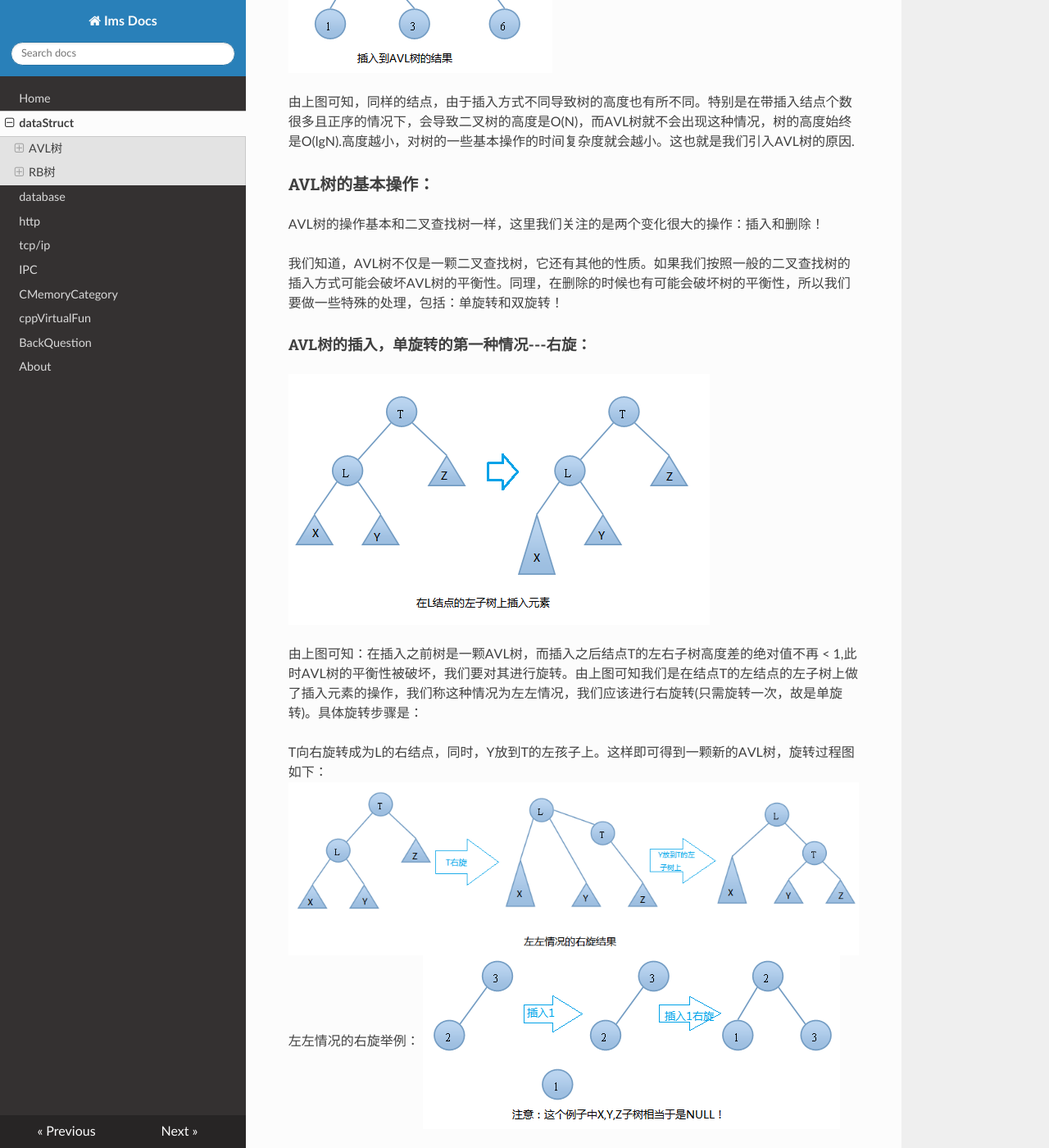
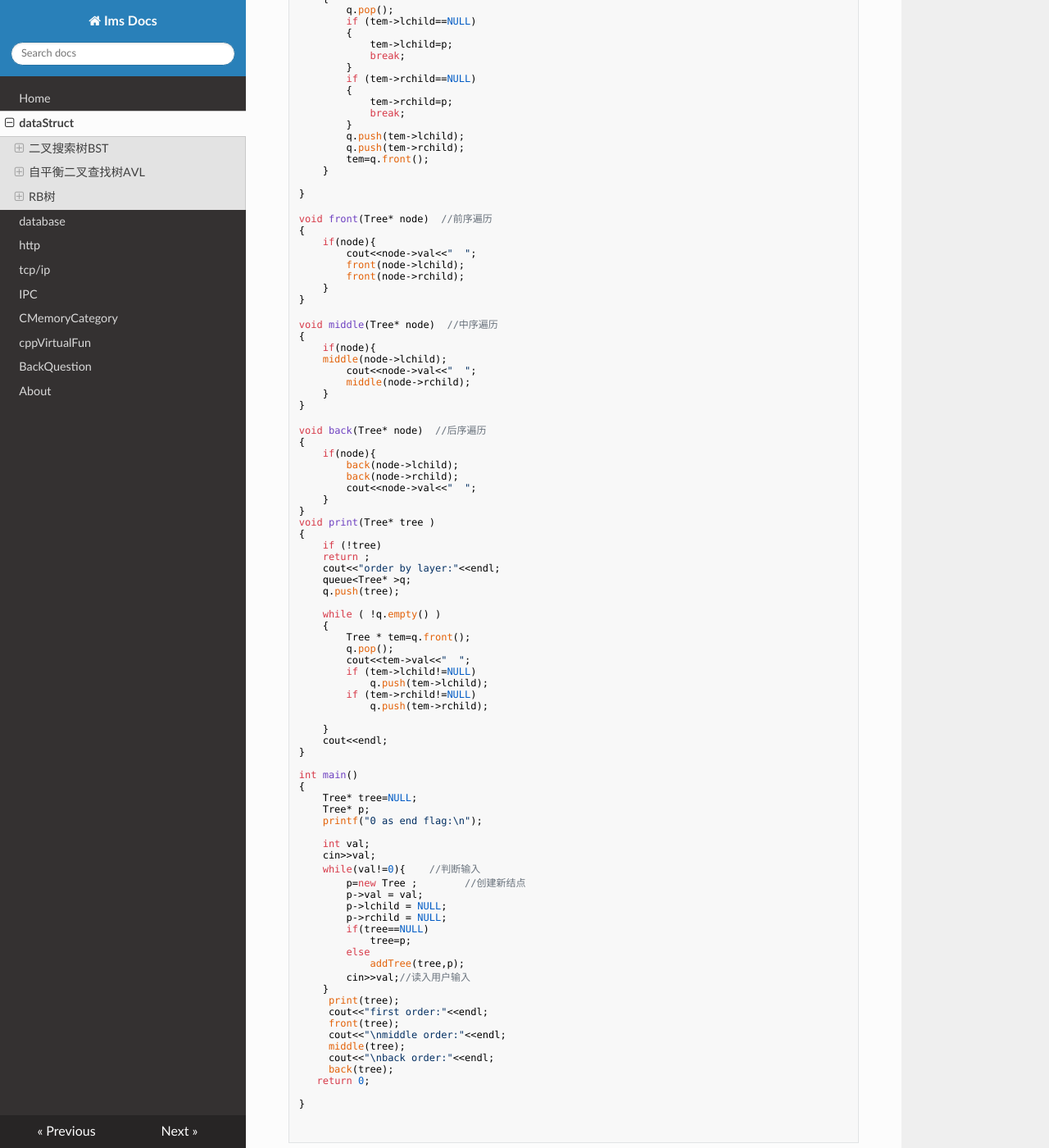
Before and after one commit to ims0/mkdocs, an MkDocs documentation site: the page built from docs/dataStruct.md, in a window 1280 px wide and 1400 px high, scrolled down 1549 px. Shown: the whole window at 82% size. Built offline with MkDocs 1.6.1, drawn with Linux system fonts in a browser that asks for light colours; nearby versions of some CDN libraries; some of the changed text lies outside the part shown.

Commit message:
add 二叉搜索树BST

````diff
--- a/docs/dataStruct.md
+++ b/docs/dataStruct.md
@@ -1,9 +1,185 @@
 [toc]
+
 
 # data Struct
 
-## AVL树
-### AVL树(平衡二叉树)
+## 二叉搜索树BST
+*Binary Search Tree*
+
+### BST树定义
++ 二叉查找树的节点包含键值key。它的左子树不为空，那么左子树上所有节点的key都小于根节点的key; 它的右子树不为空，那么右子树上所有节点的key都大于根节点的key
++ 它的左右子树也分为二叉排序树。
+
+### 前序遍历DLR
+*根结点 ---> 左子树 ---> 右子树*
+```
+void front(Tree* node)  //前序遍历
+{
+	if(node){
+		cout << node->val <<"  ";
+		front(node->lchild);
+		front(node->rchild);
+	}
+}
+```
+
+### 中序遍历LDR
+*左子树---> 根结点 ---> 右子树*
+
+```
+void middle(Tree* node)  //中序遍历
+{
+	if(node){
+        middle(node->lchild);
+		cout<<node->val<<"  ";
+		middle(node->rchild);
+	}
+}
+```
+### 后序遍历LRD
+*左子树 ---> 右子树 ---> 根结点*
+
+```
+void back(Tree* node)  //后序遍历
+{
+	if(node){
+		back(node->lchild);
+		back(node->rchild);
+		cout<<node->val<<"  ";
+	}
+}
+```
+
+### test 程序
+```
+#include<queue>
+#include<iostream>
+using namespace std;
+
+struct Tree{
+	int val;            //结点数据
+	struct Tree *lchild;        //左孩子
+	struct Tree *rchild;        //右孩子
+};
+
+void addTree(Tree*  node,Tree*  p)  //创造二叉树
+{
+	queue<Tree* >q;
+	q.push(node);
+	Tree * tem=q.front();
+	while (!q.empty())
+	{
+		q.pop();
+		if (tem->lchild==NULL)
+		{
+			tem->lchild=p;
+			break;
+		}
+		if (tem->rchild==NULL)
+		{
+			tem->rchild=p;
+			break;
+		}
+		q.push(tem->lchild);
+		q.push(tem->rchild);
+		tem=q.front();
+	}
+
+}
+
+void front(Tree* node)  //前序遍历
+{
+	if(node){
+		cout<<node->val<<"  ";
+		front(node->lchild);
+		front(node->rchild);
+	}
+}
+
+void middle(Tree* node)  //中序遍历
+{
+	if(node){
+    middle(node->lchild);
+		cout<<node->val<<"  ";
+		middle(node->rchild);
+	}
+}
+
+void back(Tree* node)  //后序遍历
+{
+	if(node){
+		back(node->lchild);
+		back(node->rchild);
+		cout<<node->val<<"  ";
+	}
+}
+void print(Tree* tree )
+{
+	if (!tree)
+	return ;
+	cout<<"order by layer:"<<endl;
+	queue<Tree* >q;
+	q.push(tree);
+
+	while ( !q.empty() )
+	{
+		Tree * tem=q.front();
+		q.pop();
+		cout<<tem->val<<"  ";
+		if (tem->lchild!=NULL)
+			q.push(tem->lchild);
+		if (tem->rchild!=NULL)
+			q.push(tem->rchild);
+
+	}
+	cout<<endl;
+}
+
+int main()
+{
+	Tree* tree=NULL;
+	Tree* p;
+	printf("0 as end flag:\n");
+
+	int val;
+	cin>>val;
+	while(val!=0){    //判断输入
+		p=new Tree ;		//创建新结点
+		p->val = val;
+		p->lchild = NULL;
+		p->rchild = NULL;
+		if(tree==NULL)
+			tree=p;
+		else
+			addTree(tree,p);
+		cin>>val;//读入用户输入
+	}
+	 print(tree);
+	 cout<<"first order:"<<endl;
+	 front(tree);
+	 cout<<"\nmiddle order:"<<endl;
+	 middle(tree);
+	 cout<<"\nback order:"<<endl;
+	 back(tree);
+   return 0;
+
+}
+
+
+```
+
+
+
+
+
+
+
+
+
+## 自平衡二叉查找树AVL
+*Adelson-Velsky-Landis Tree*
+
+### AVL树定义
 
 AVL树本质上是一颗二叉查找树，但是它又具有以下特点：
 + 它是一棵空树或它的左右两个子树的高度差的绝对值不超过1，并且左右两个子树都是一棵平衡二叉树。
@@ -11,7 +187,7 @@ AVL树本质上是一颗二叉查找树，但是它又具有以下特点：
 
 ![image](dataStruct_pic/avl_1.png)
 
-### AVL树的作用：
+### AVL树的作用
 
 我们知道，对于一般的二叉搜索树（Binary Search Tree），其期望高度（即为一棵平衡树时）为log2n，其各操作的时间复杂度（O(log2n)）同时也由此而决定。但是，在某些极端的情况下（如在插入的序列是有序的时），二叉搜索树将退化成近似链或链，此时，其操作的时间复杂度将退化成线性的，即O(n)。
 ![image](dataStruct_pic/avl_2.png)
````
